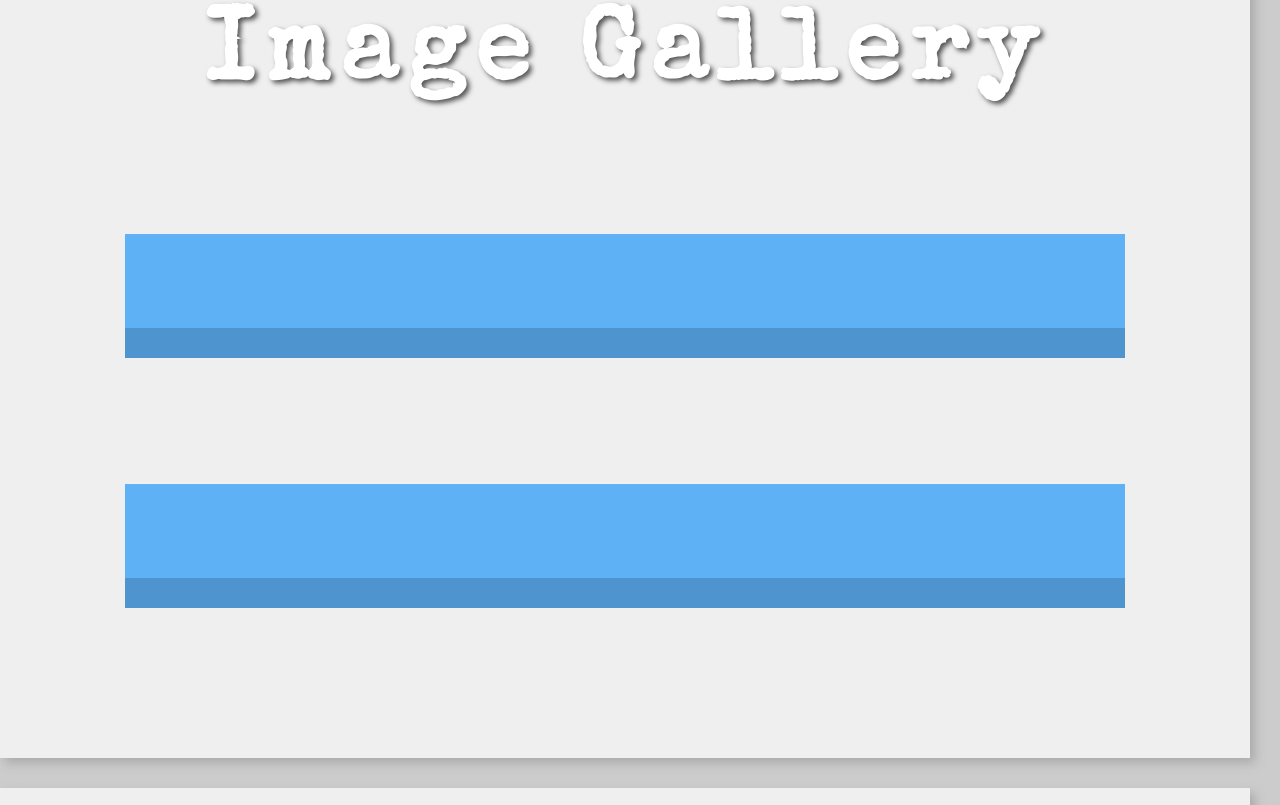
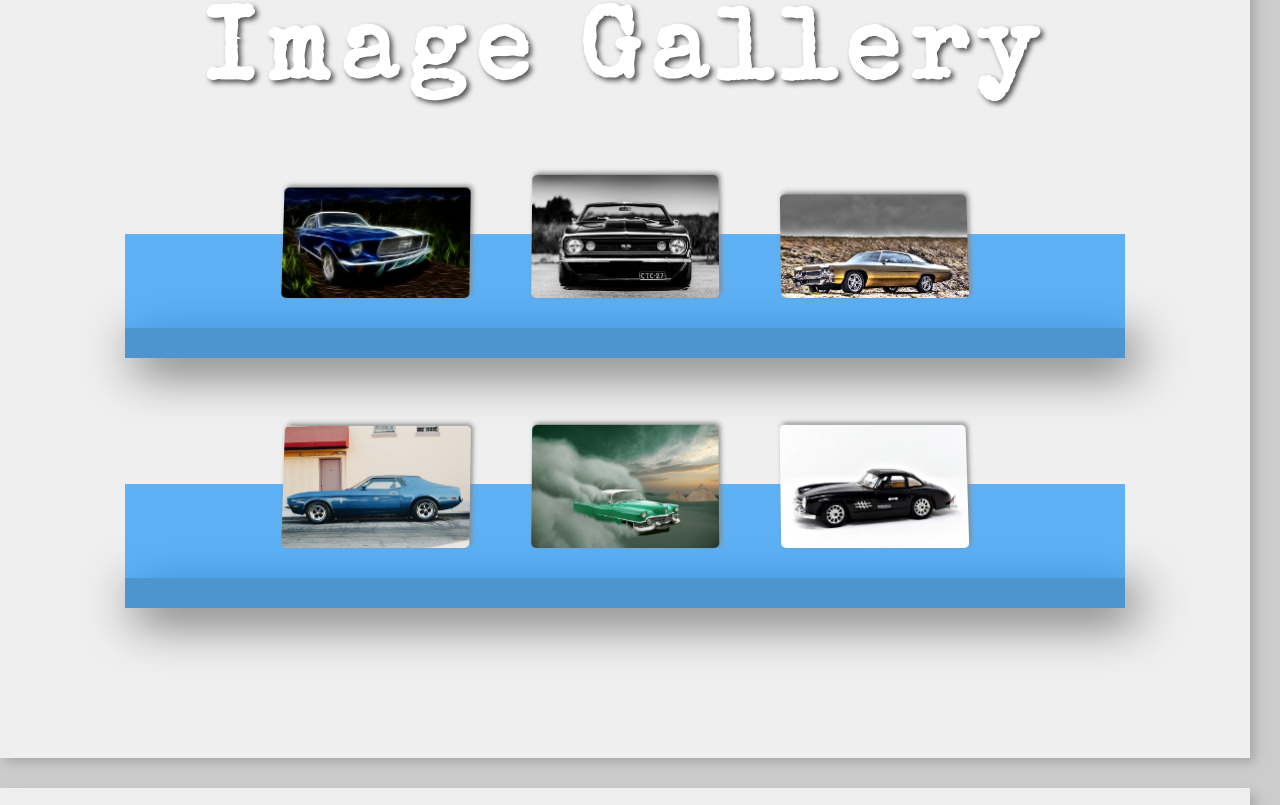
Before and after one commit to methmiranasinghe/My-Classic-Cars, a plain HTML site: page index.html in a window 1280 px wide. Shown: the part 2532-3337 px from the top of the page. Drawn offline with nearby package versions, Linux system fonts and the light colour scheme; grey boxes are pictures that could not be loaded.

Commit message:
section 4 corrections

```diff
--- a/index.html
+++ b/index.html
@@ -93,19 +93,18 @@
           <h1 class="section-heading">Image Gallery</h1>
           <div class="gallery center">
             <div class="gallery-shelf"></div>
-          <img src="images/gallery-car-1.jpg" class="galley-img-1">
-          <img src="images/gallery-car-2.jpg" class="galley-img-2">
-          <img src="images/gallery-car-3.jpg" class="galley-img-3">
+            <img src="images/gallery-car-1.jpg" class="gallery-img-1" />
+            <img src="images/gallery-car-2.jpg" class="gallery-img-2" />
+            <img src="images/gallery-car-3.jpg" class="gallery-img-3" />
           </div>
           <div class="gallery center">
             <div class="gallery-shelf"></div>
-          <img src="images/gallery-car-4.jpg" class="galley-img-1">
-          <img src="images/gallery-car-5.jpg" class="galley-img-2">
-          <img src="images/gallery-car-6.jpg" class="galley-img-3">
+            <img src="images/gallery-car-4.jpg" class="gallery-img-1" />
+            <img src="images/gallery-car-5.jpg" class="gallery-img-2" />
+            <img src="images/gallery-car-6.jpg" class="gallery-img-3" />
           </div>
         </section>
       </div>
-
       <!-- End of Section 4 -->
 
     <!-- Section 5 -->
--- a/style.css
+++ b/style.css
@@ -222,44 +222,47 @@
   /* End of Section 2 */
 
 /* Section 3 */
-
-.section-3{
+.section-3 {
     display: flex;
     flex-direction: column;
     justify-content: space-around;
     background-color: #222;
   }
 
-
-.video{
+  .video {
     width: 25%;
     margin: 0 2rem;
     border-radius: 0.5rem;
-    opacity: 0.8rem;
+    opacity: 0.8;
     box-shadow: 0.3rem 0.3rem 0.5rem #111;
+    transition: all 0.5s;
   }
 
+  .video:hover {
+    opacity: 1;
+    box-shadow: 0.5rem 0.5rem 1rem #111;
+  }
   /* End of Section 3 */
 
   /* Section 4 */
-
-.section-4{
+  .section-4 {
     display: flex;
     flex-direction: column;
     justify-content: space-between;
-
   }
 
-.gallery{
+  .gallery {
     margin: 10rem 0;
+    perspective: 10rem;
   }
 
-.gallery-shelf{
+  .gallery-shelf {
     width: 80%;
     height: 3rem;
-    background-color: rgba(38,126,199,0.8);
+    background-color: rgba(38, 126, 199, 0.8);
     margin: auto;
     position: relative;
+    box-shadow: 1rem 1rem 5rem #444;
   }
 
   .gallery-shelf::before{
@@ -267,17 +270,37 @@
     position: absolute;
     width: 100%;
     height: 10rem;
-    background-color: rgba(34,152,248,0.7);
+    background-color: rgba(34, 152, 248, 0.7);
     top: -10rem;
-    transform:rotateX(20deg);
+    transform: rotateX(20deg);
     transform-origin: bottom;
   }
 
-
-
-.gallery img{
+  .gallery img {
     width: 15%;
-    display: none;
+    position: absolute;
+    bottom: 6rem;
+    transform: translateX(-50%) rotateX(0.5deg);
+    box-shadow: 0.2rem -0.2rem 0.5rem #888;
+    border-radius: 0.5rem;
+    transform-origin: bottom;
+    transition: all 0.3s;
   }
 
+  .gallery img:hover {
+    transform: translateX(-50%) rotateX(0);
+    box-shadow: 0 0.2rem 0.3rem #888;
+  }
+
+  .gallery-img-1 {
+    left: 50%;
+  }
+
+  .gallery-img-2 {
+    left: 30%;
+  }
+
+  .gallery-img-3 {
+    left: 70%;
+  }
   /* End of Section 4 */
```
Lines whose indentation alone changed are shown as unchanged.
